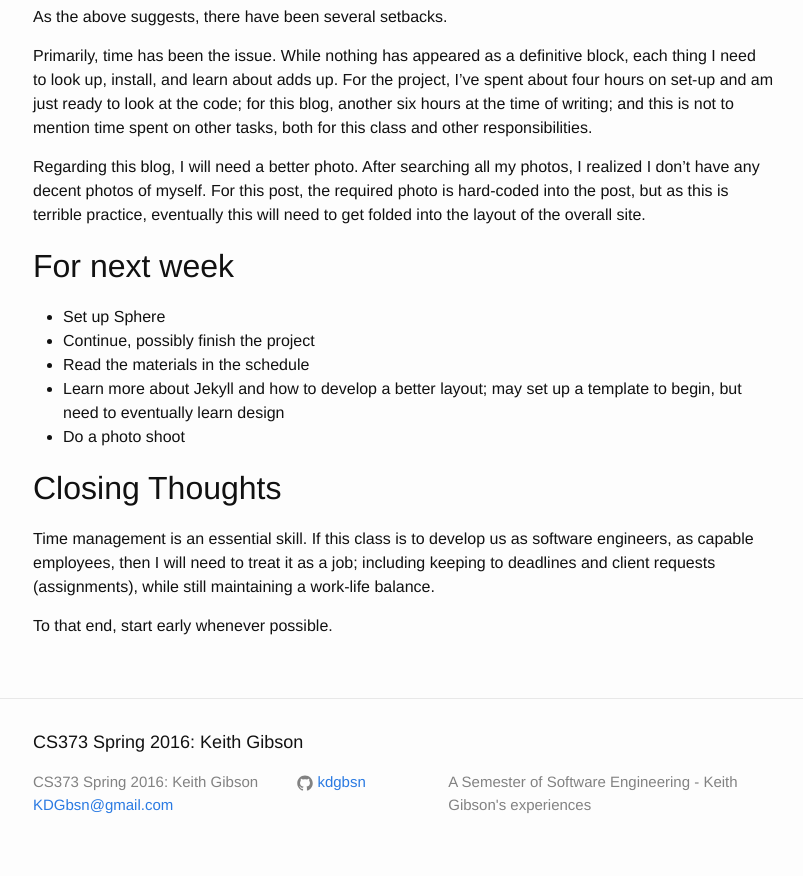
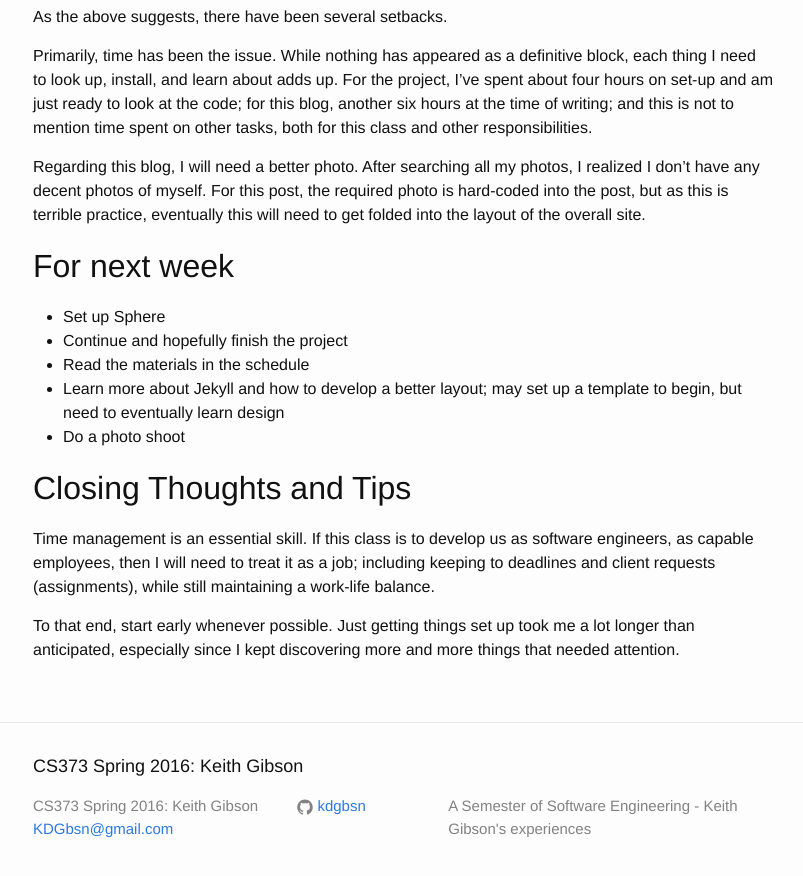
Before and after one commit to kdgbsn/kdgbsn.github.io, a Jekyll site: the page built from _posts/2016-01-24-the-first-few-days.markdown, in a window 1280 px wide and 900 px high, scrolled down 2100 px. Shown: the top 876 px of the window, without its empty margins (237-1040 px from the left). Built offline with Jekyll 4.4.1, drawn with Linux system fonts in a browser that asks for light colours.

Commit message:
last update before posting on Piazza

```diff
--- a/_posts/2016-01-24-the-first-few-days.markdown
+++ b/_posts/2016-01-24-the-first-few-days.markdown
@@ -47,14 +47,14 @@ Regarding this blog, I will need a better photo. After searching all my photos,
 ##For next week
 
 - Set up Sphere
-- Continue, possibly finish the project
+- Continue and hopefully finish the project
 - Read the materials in the schedule
 - Learn more about Jekyll and how to develop a better layout; may set up a template to begin, but need to eventually learn design
 - Do a photo shoot
 
-Closing Thoughts
-----------------
+Closing Thoughts and Tips
+-------------------------
 
 Time management is an essential skill. If this class is to develop us as software engineers, as capable employees, then I will need to treat it as a job; including keeping to deadlines and client requests (assignments), while still maintaining a work-life balance.
 
-To that end, start early whenever possible.
+To that end, start early whenever possible. Just getting things set up took me a lot longer than anticipated, especially since I kept discovering more and more things that needed attention.
```
